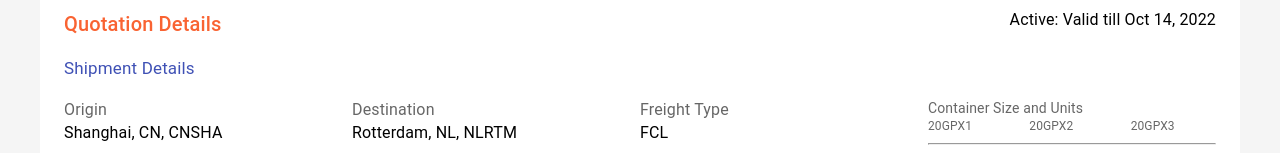
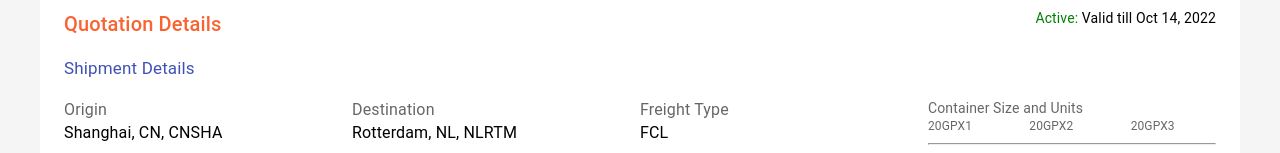
Before and after one commit to vaibhavi227/rate-engine, a Next.js app: page /rate-engine-details in a window 1280 px wide. Shown: the top 153 px of the page. Built offline with nearby package versions, Linux system fonts and the light colour scheme.

Commit message:
deleted inline css and added internal css

```diff
--- a/src/rateEngineDetail/rateEngineDetails.js
+++ b/src/rateEngineDetail/rateEngineDetails.js
@@ -1,38 +1,53 @@
-import {
-  FormControl,
-  Grid,
-  Input,
-  InputLabel,
-  Typography,
-} from "@mui/material";
+import { Grid, Typography } from "@mui/material";
 import { ShipmentDetails } from "./rateEngineDetailsComponents";
 import RateEngineContainerDetail from "./ContainerDetails";
+
 export default function DetailsComponentMain() {
+  const styles = {
+    gridContainer: {
+      display: "flex",
+      justifyContent: "flex-end",
+    },
+    quotationDetails: {
+      color: "#f96332",
+    },
+    activeSpan: {
+      color: "green",
+    },
+    shipmentDetails: {
+      color: "#3f51b5",
+      mt: 2,
+      mb: 2,
+      fontSize: "17px",
+    },
+  };
+
   return (
     <div>
       <Grid container spacing={2}>
         <Grid item xs={6}>
-          <Typography variant="h6" sx={{color: "#f96332"}}>
+          <Typography variant="h6" sx={styles.quotationDetails}>
             Quotation Details
           </Typography>
         </Grid>
-        <Grid item xs={6} sx={{ textAlign: "right" }}>
-          <Typography>Active: Valid till Oct 14, 2022</Typography>
+        <Grid item xs={6} style={styles.gridContainer}>
+          <Typography sx={{fontSize:'14px'}}>
+            <span style={styles.activeSpan}>Active:</span> Valid till Oct 14,
+            2022
+          </Typography>
         </Grid>
       </Grid>
-      <Typography  sx={{ color: "#3f51b5", mt: 2,mb:2,fontSize:'17px'}}>
-        Shipment Details
-      </Typography>
-      <Grid container >
+
+      <Typography sx={styles.shipmentDetails}>Shipment Details</Typography>
+
+      <Grid container>
         <Grid item xs={9}>
-        <ShipmentDetails></ShipmentDetails>
+          <ShipmentDetails />
         </Grid>
         <Grid item xs={3}>
-        <RateEngineContainerDetail></RateEngineContainerDetail>
+          <RateEngineContainerDetail />
         </Grid>
-
       </Grid>
-
     </div>
   );
 }
```
